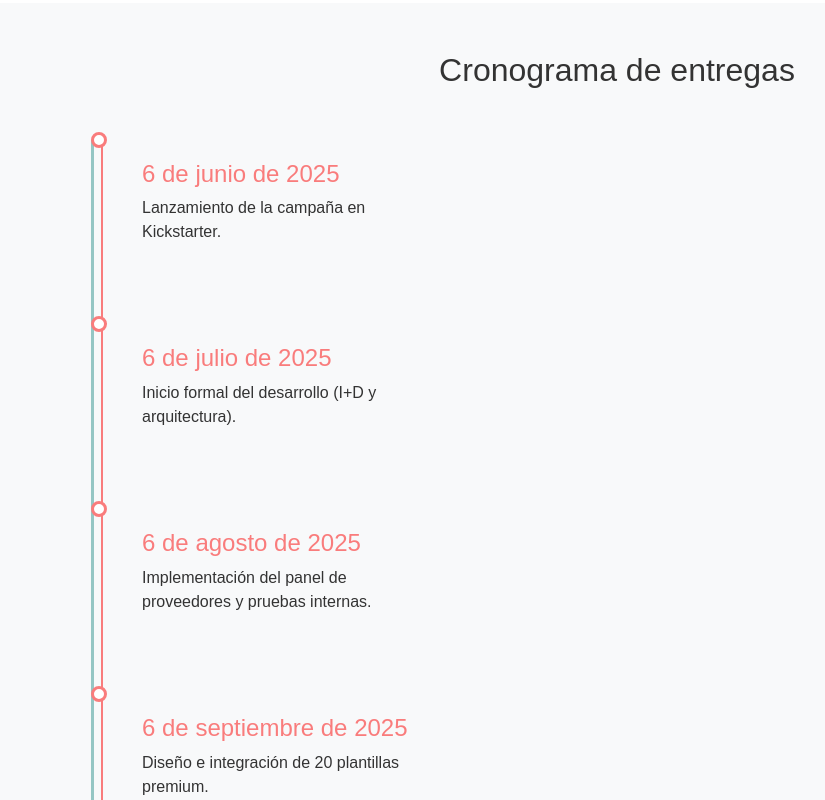
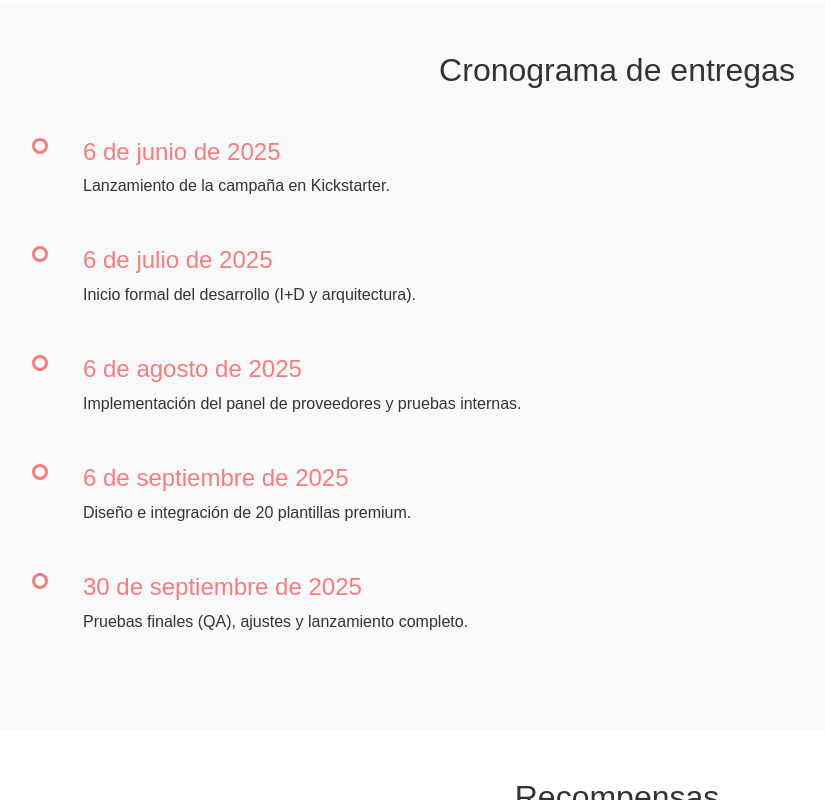
Before and after one commit to APAInsular/invited-front, a React (Create React App) app: page /crowfunding in a window 1280 px wide. Shown: the part 2980-3780 px from the top of the page, without its empty margins (23-848 px from the left). Built offline with nearby package versions, Linux system fonts and the light colour scheme; no server answers; a web font is replaced by a local one.

Commit message:
about us

```diff
--- a/src/pages/Crowfunding.jsx
+++ b/src/pages/Crowfunding.jsx
@@ -91,12 +91,12 @@ const Crowdfunding = () => {
                     border-radius: 10px;
                 }
 
-                .timeline {
+                .timeline-crowfunding {
                     position: relative;
                     padding-left: 1.5rem;
                 }
 
-                .timeline::before {
+                .timeline-crowfunding::before {
                     content: '';
                     position: absolute;
                     left: 7px;
@@ -106,12 +106,12 @@ const Crowdfunding = () => {
                     background: var(--rosa-fuerte);
                 }
 
-                .timeline-item {
+                .timeline-item-crowfunding {
                     position: relative;
                     padding-bottom: 2rem;
                 }
 
-                .timeline-item::before {
+                .timeline-item-crowfunding::before {
                     content: '';
                     position: absolute;
                     left: -1.7rem;
@@ -262,9 +262,8 @@ const Crowdfunding = () => {
                         <h2 className="text-center mb-5">Conoce Invited en acción</h2>
                         <div className="video-wrapper">
                             <iframe
-                                src="https://youtube.com/shorts/zY8YaqLEOmY?si=EgyiHdbi-oQJZp8a"
+                                src="https://www.youtube.com/shorts/zY8YaqLEOmY?embed_config={...}"
                                 frameBorder="0"
-                                allow="accelerometer; autoplay; encrypted-media; gyroscope; picture-in-picture"
                                 allowFullScreen
                                 title="Invited Video"
                             />
@@ -276,7 +275,7 @@ const Crowdfunding = () => {
                 <section className="py-5 bg-light">
                     <div className="container">
                         <h2 className="text-center mb-5">Cronograma de entregas</h2>
-                        <div className="timeline">
+                        <div className="timeline-crowfunging">
                             {[
                                 ['6 de junio de 2025', 'Lanzamiento de la campaña en Kickstarter.'],
                                 ['6 de julio de 2025', 'Inicio formal del desarrollo (I+D y arquitectura).'],
@@ -284,7 +283,7 @@ const Crowdfunding = () => {
                                 ['6 de septiembre de 2025', 'Diseño e integración de 20 plantillas premium.'],
                                 ['30 de septiembre de 2025', 'Pruebas finales (QA), ajustes y lanzamiento completo.']
                             ].map(([date, desc], i) => (
-                                <div className="timeline-item ps-4" key={i}>
+                                <div className="timeline-item-crowfunding ps-4" key={i}>
                                     <h4 className="text-rosa-fuerte">{date}</h4>
                                     <p>{desc}</p>
                                 </div>
```
